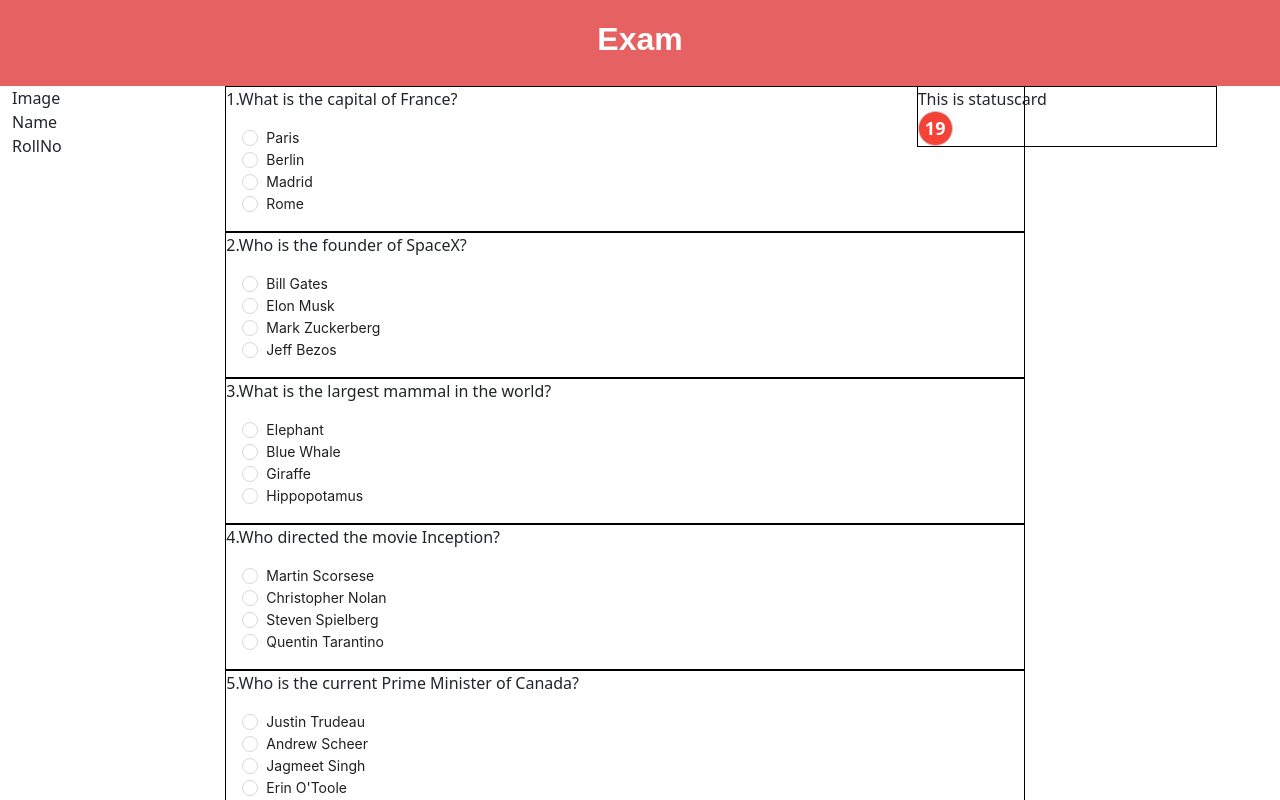
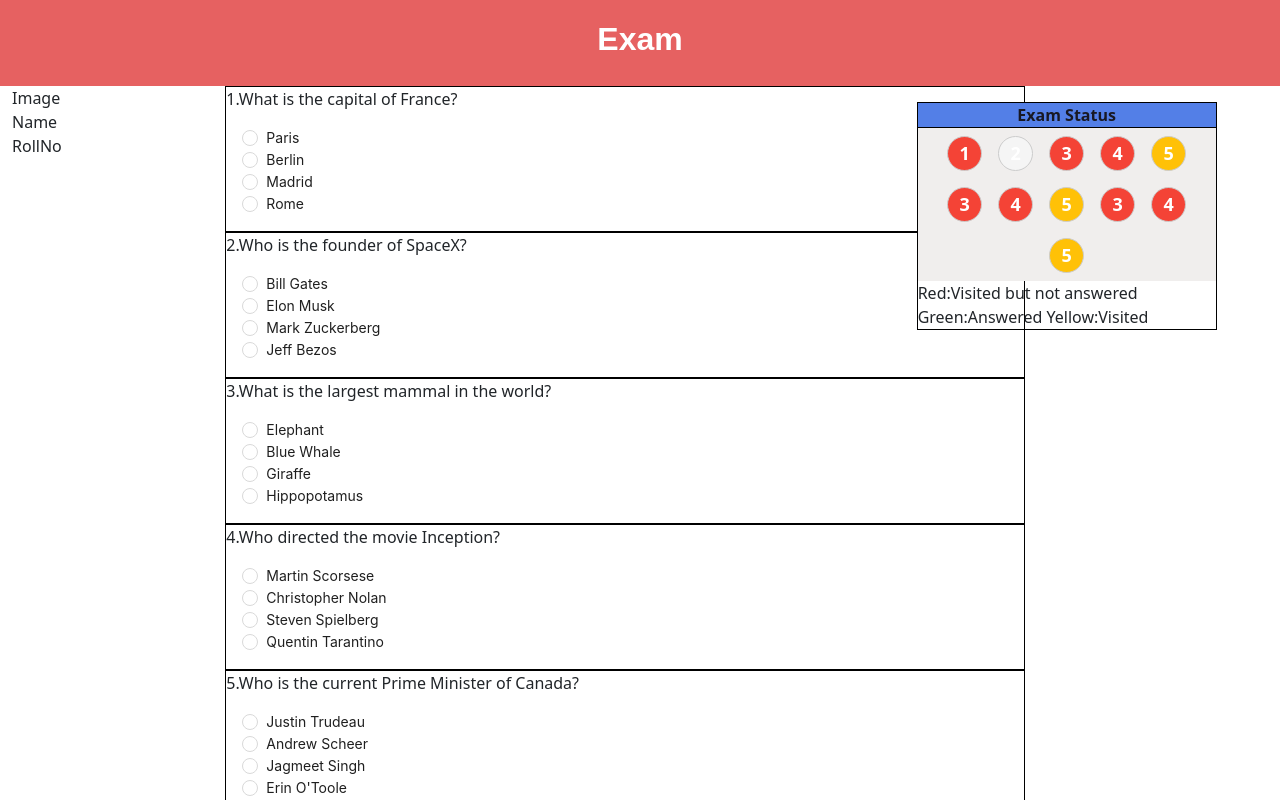
Before and after one commit to midhunkr/computer_based_exam_app, a React (Create React App) app: page / in a window 1280 px wide. Shown: the top 800 px of the page. Built offline with nearby package versions, Linux system fonts and the light colour scheme.

Commit message:
status card initiail styling completed

```diff
--- a/src/assets/style.css
+++ b/src/assets/style.css
@@ -6,6 +6,17 @@
 .status-card-root {
   border: 1px solid black;
   width: 300px;
+
+}
+.status-card-title {
+  background-color: #537FE7;
+  color: #181823;
+  font-weight: bold;
+  border-bottom: 1px solid black;
+}
+.question-list-container {
+
+  background-color: #F0EEED;
 }
 
 .question-status-square {
--- a/src/data/sampleData.js
+++ b/src/data/sampleData.js
@@ -120,4 +120,46 @@ export const questionList = [
     isNotAnswered: false,
     isFlagged: true,
   },
+  {
+    number: 3,
+    isAnswered: true,
+    isVisited: true,
+    isNotAnswered: false,
+    isFlagged: false,
+  },
+  {
+    number: 4,
+    isAnswered: false,
+    isVisited: false,
+    isNotAnswered: true,
+    isFlagged: false,
+  },
+  {
+    number: 5,
+    isAnswered: false,
+    isVisited: false,
+    isNotAnswered: false,
+    isFlagged: true,
+  },
+  {
+    number: 3,
+    isAnswered: true,
+    isVisited: true,
+    isNotAnswered: false,
+    isFlagged: false,
+  },
+  {
+    number: 4,
+    isAnswered: false,
+    isVisited: false,
+    isNotAnswered: true,
+    isFlagged: false,
+  },
+  {
+    number: 5,
+    isAnswered: false,
+    isVisited: false,
+    isNotAnswered: false,
+    isFlagged: true,
+  },
 ];
--- a/src/modules/components/questionstatusbadge.js
+++ b/src/modules/components/questionstatusbadge.js
@@ -1,35 +1,25 @@
 import { useEffect, useState } from "react";
 
-const QuestionStatusBadge = ({
-  questionNumber = null,
-  isQuestionAnswered = false,
-  isQuestionVisited = false,
-  isQuestionNotAnswered = false,
-  isQuestionFlagged = false,
-}) => {
+const QuestionStatusBadge = ({ data = {} }) => {
   const [styleForTheBadge, setStyleForBadge] = useState();
+  const { number, isAnswered, isVisited, isNotAnswered, isFlagged } = data;
   useEffect(() => {
-    if (isQuestionAnswered) {
+    if (isAnswered) {
       setStyleForBadge("question-status-square-answered");
-    } else if (isQuestionNotAnswered) {
+    } else if (isNotAnswered) {
       setStyleForBadge("question-status-square-not-answered");
-    } else if (isQuestionVisited) {
+    } else if (isVisited) {
       setStyleForBadge("question-status-square-not-visited");
-    } else if (isQuestionFlagged) {
+    } else if (isFlagged) {
       setStyleForBadge("question-status-square-flagged");
     }
-  }, [
-    isQuestionAnswered,
-    isQuestionVisited,
-    isQuestionNotAnswered,
-    isQuestionFlagged,
-  ]);
+  }, [isAnswered, isNotAnswered, isVisited, isFlagged]);
 
   return (
     <div
       className={`question-status-square  question-status-square-not-answered styleForTheBadge ${styleForTheBadge}`}
     >
-      {questionNumber}
+      {number}
     </div>
   );
 };
--- a/src/modules/main/status/statusCard.js
+++ b/src/modules/main/status/statusCard.js
@@ -1,10 +1,20 @@
+import { questionList } from "../../../data/sampleData";
+import QuestionStatusBadge from "../../components/questionstatusbadge";
+
 const StatusCard = () => {
   return (
-    <div className="status-card-root">
-      This is statuscard
-      <div className="question-status-square  question-status-square-not-answered">
-        19
+    <div className="status-card-root mt-3">
+      <div className="status-card-title d-flex justify-content-center">
+        Exam Status
       </div>
+      <div className="d-flex flex-wrap justify-content-center question-list-container">
+        {questionList.map((item) => (
+          <div className="m-2">
+            <QuestionStatusBadge data={item} />
+          </div>
+        ))}
+      </div>
+      <div>Red:Visited but not answered Green:Answered Yellow:Visited</div>
     </div>
   );
 };
```
